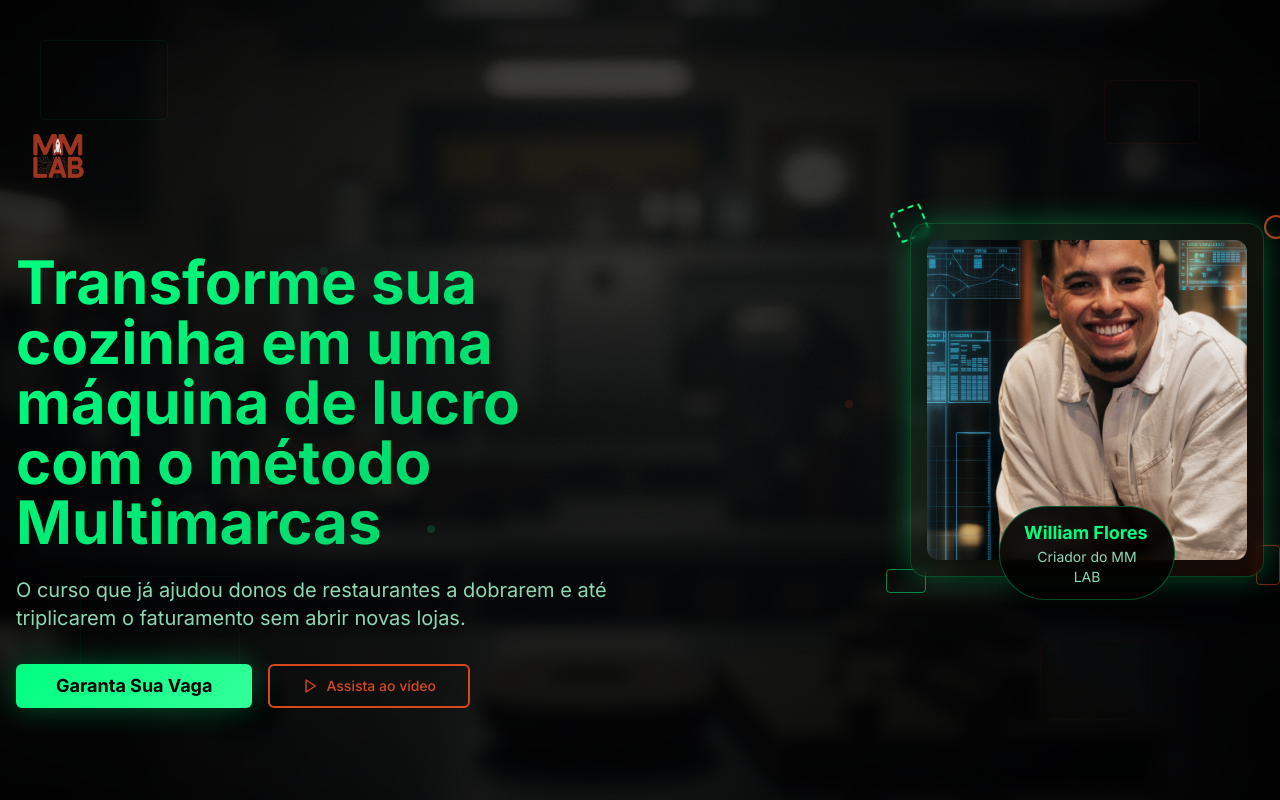
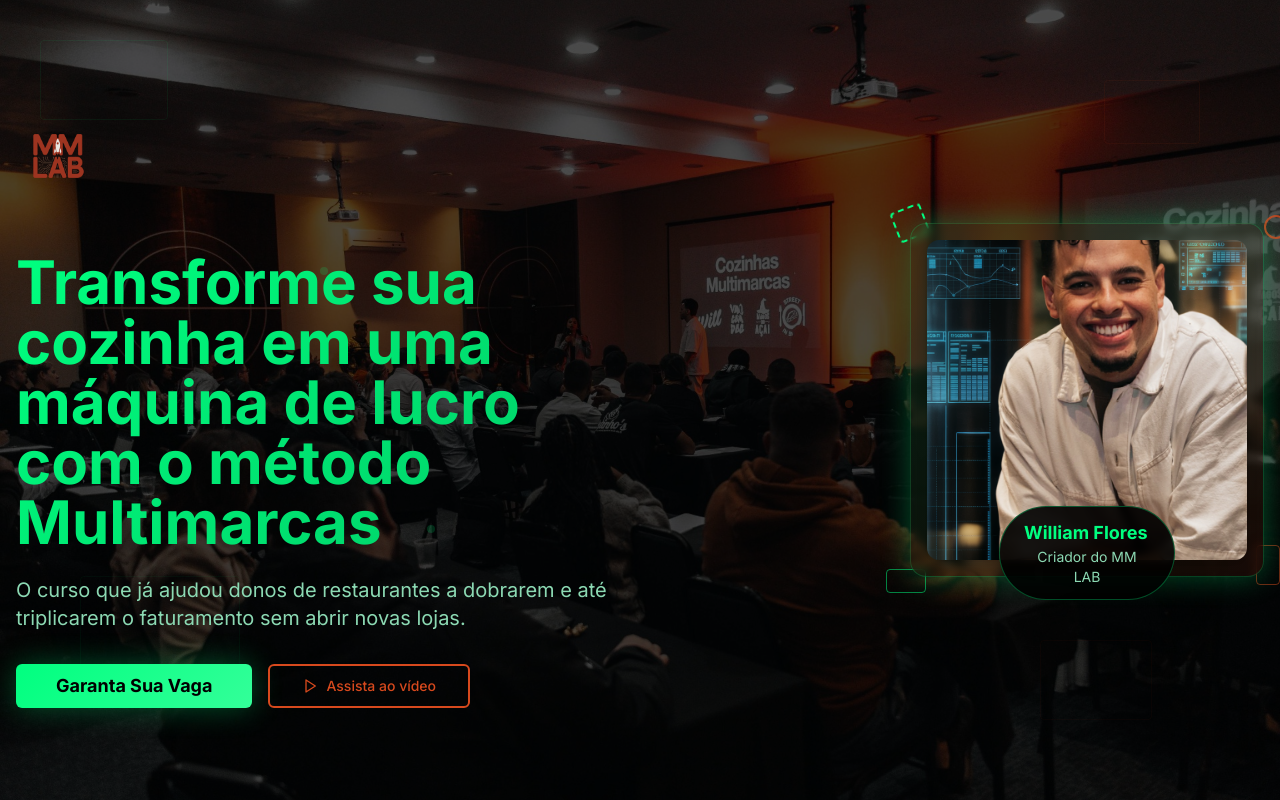
Before and after one commit to FoodVerso/mm-lab-landing-design, a React (Vite) app: page / in a window 1280 px wide. Shown: the top 800 px of the page. Built offline with nearby package versions, Linux system fonts and the light colour scheme.

Commit message:
Update hero background image
Replace the current hero background image with the provided image of a presentation.

```diff
--- a/src/pages/Index.tsx
+++ b/src/pages/Index.tsx
@@ -11,7 +11,7 @@ const Index = () => {
       <section
         className="relative min-h-screen flex items-center justify-center bg-gradient-hero overflow-hidden"
         style={{
-          backgroundImage: `url(${heroBackground})`,
+          backgroundImage: `url(/lovable-uploads/cf0f19d0-0ae9-4af7-a896-3dc54c2c8aa6.png)`,
           backgroundSize: 'cover',
           backgroundPosition: 'center',
           backgroundBlendMode: 'overlay'
```
Also changed, not shown: public/lovable-uploads/cf0f19d0-0ae9-4af7-a896-3dc54c2c8aa6.png (added).
